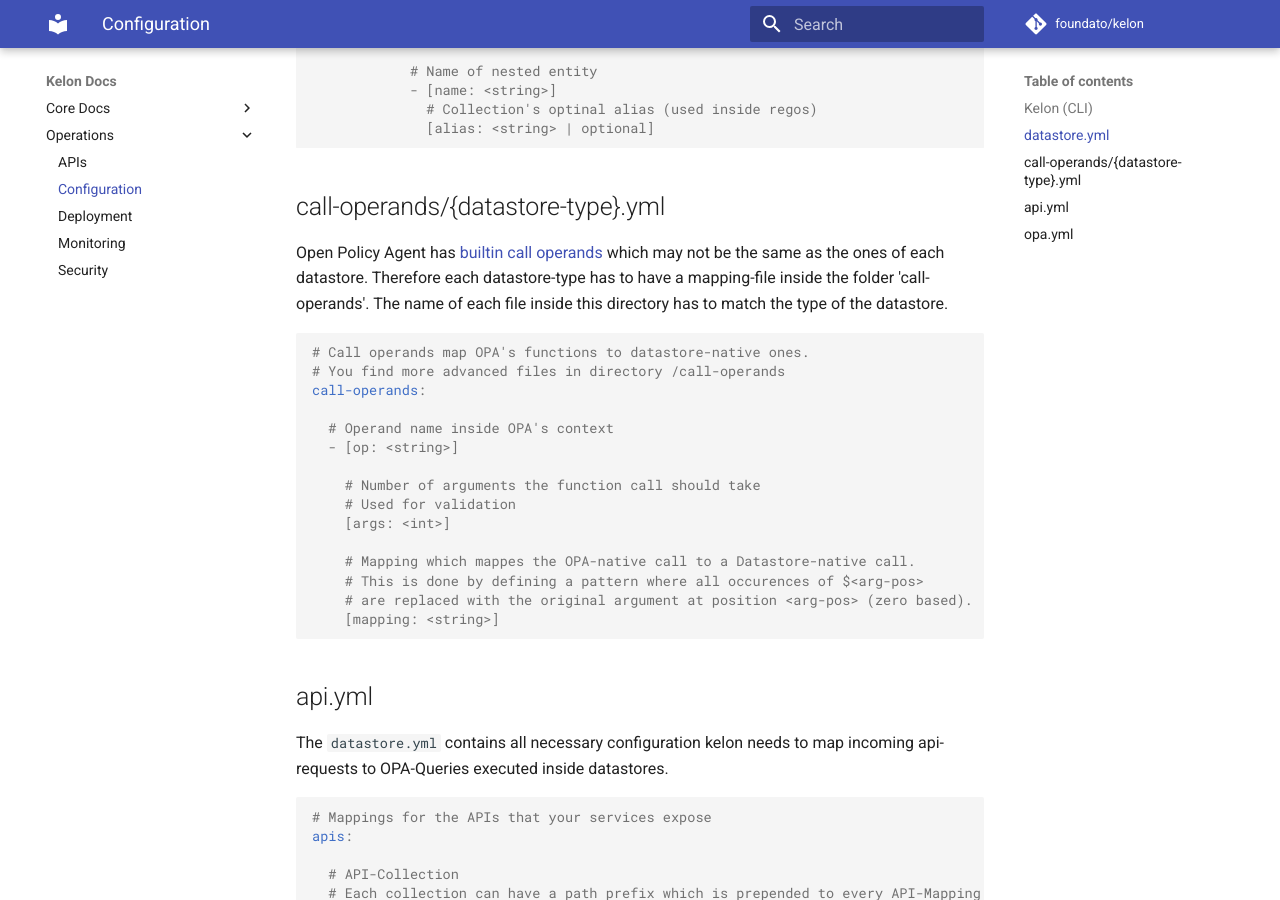
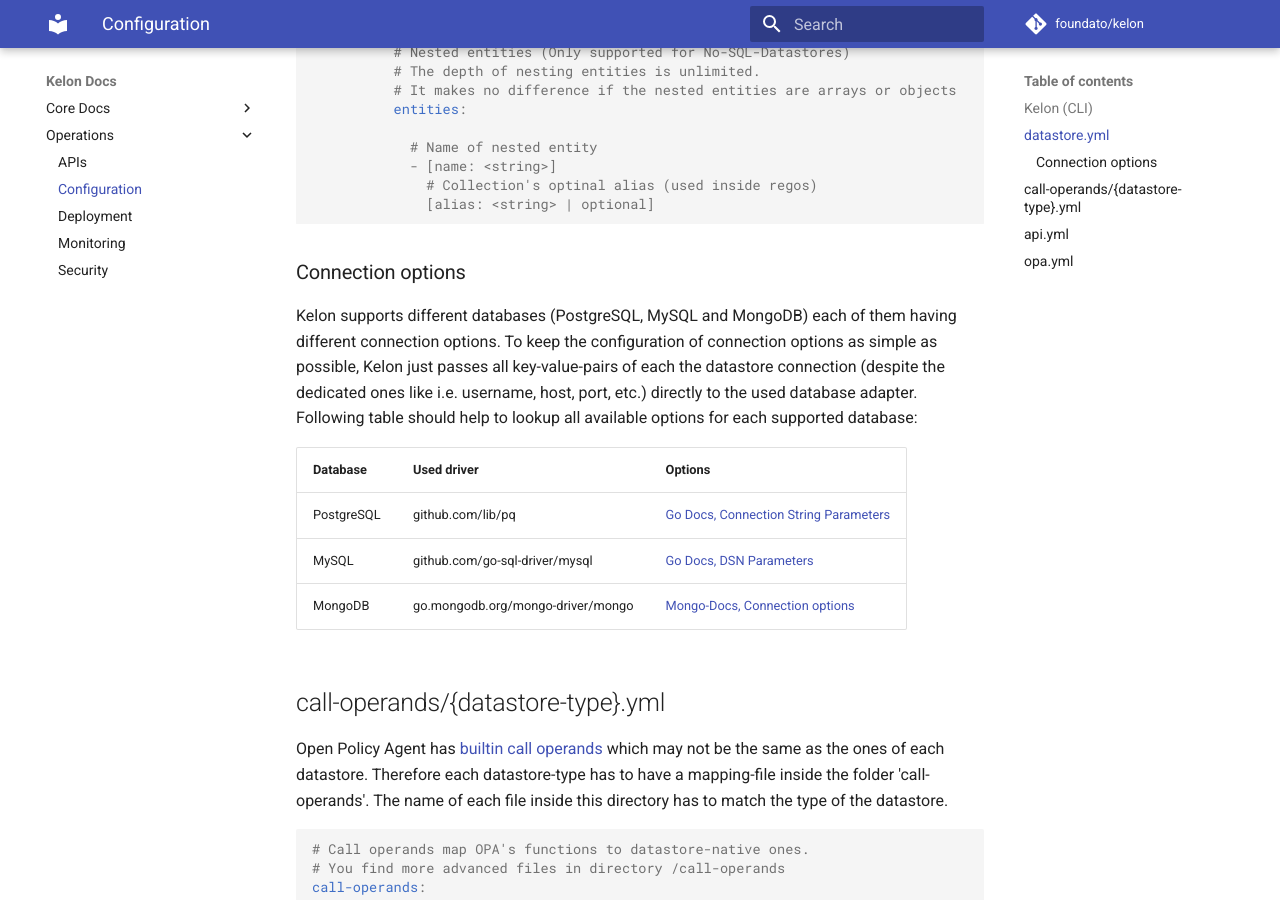
Before and after one commit to unbasical/kelon-docs, an MkDocs documentation site: the page built from docs/operations/Configuration.md, in a window 1280 px wide and 900 px high, scrolled down 3432 px. Built offline with MkDocs 1.6.1 and Material for MkDocs 9.7.7, drawn with Linux system fonts in a browser that asks for light colours; comment, search, counter and statistics services are not loaded; old or Windows-style settings are respelled for this version of MkDocs; some of the changed text lies outside the part shown.

Commit message:
Added connection options to configuration

````diff
--- a/docs/operations/Configuration.md
+++ b/docs/operations/Configuration.md
@@ -92,6 +92,10 @@
       # The password of the user
       [password: <string>]
 
+      # Connection options for the database connection
+      # To get all available options for your database, see section "Connection options" below
+      [<option>: <string>]
+
 
 # Entity-Schemas define the entities of one schema inside a datastore.
 # An entity_schema has several purposes:
@@ -153,6 +157,18 @@
               # Collection's optinal alias (used inside regos)
               [alias: <string> | optional]
 ```
+
+### Connection options
+
+Kelon supports different databases (PostgreSQL, MySQL and MongoDB) each of them having different connection options.
+To keep the configuration of connection options as simple as possible, Kelon just passes all key-value-pairs of each the datastore connection (despite the dedicated ones like i.e. username, host, port, etc.) directly to the used database adapter. Following table should help to lookup all available options for each supported database:
+
+|Database|Used driver|Options|
+|--------|-----------|-------|
+|PostgreSQL|github.com/lib/pq|[Go Docs, Connection String Parameters](https://godoc.org/github.com/lib/pq#hdr-Connection_String_Parameters) |
+|MySQL|github.com/go-sql-driver/mysql|[Go Docs, DSN Parameters](https://github.com/go-sql-driver/mysql#parameters)|
+|MongoDB|go.mongodb.org/mongo-driver/mongo|[Mongo-Docs, Connection options](https://docs.mongodb.com/manual/reference/connection-string/#connections-connection-options)|
+
 
 ## call-operands/{datastore-type}.yml
 
````
Also changed, not shown: docs/core/overview/example/Configure-Kelon.md (+3 -0 lines).
